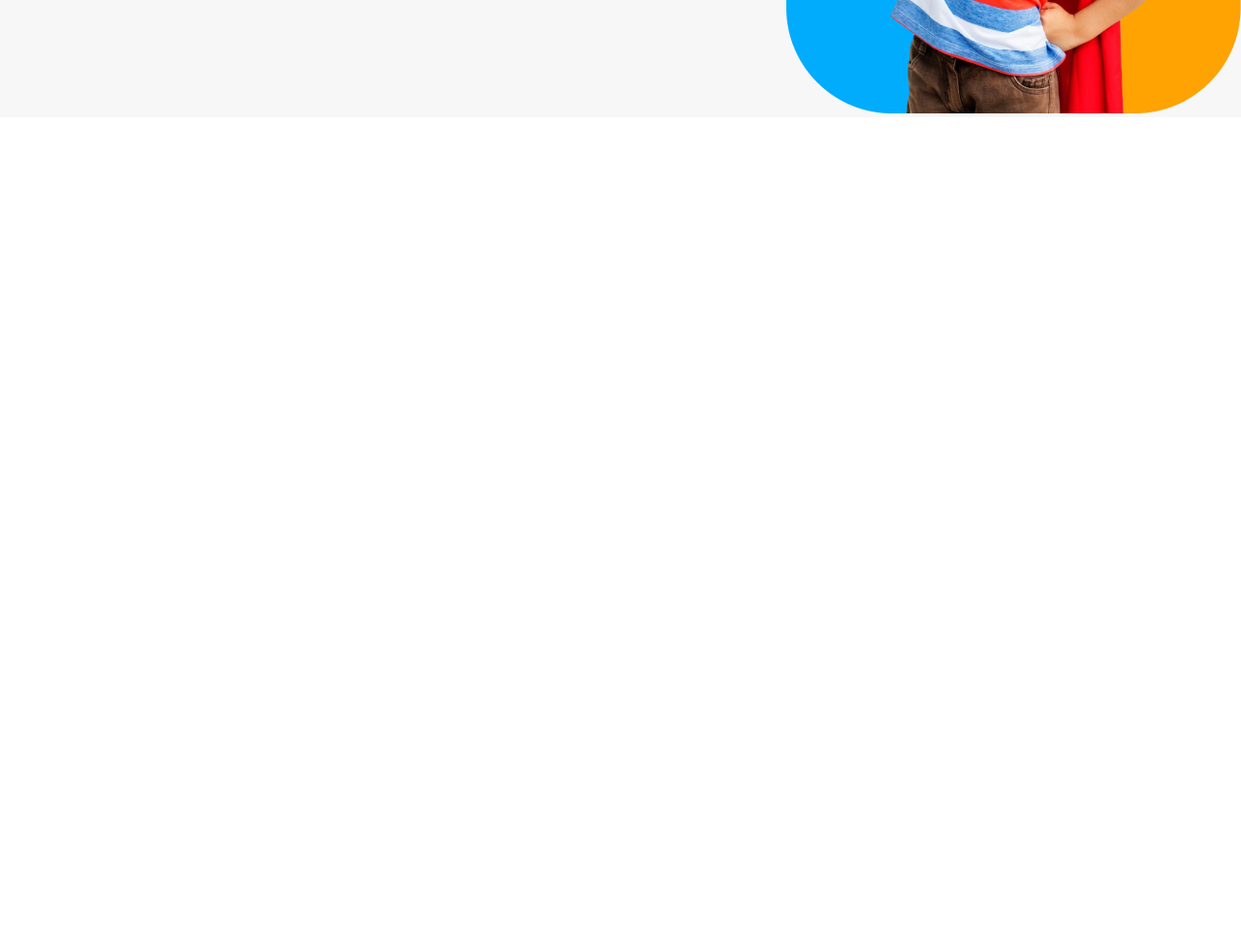
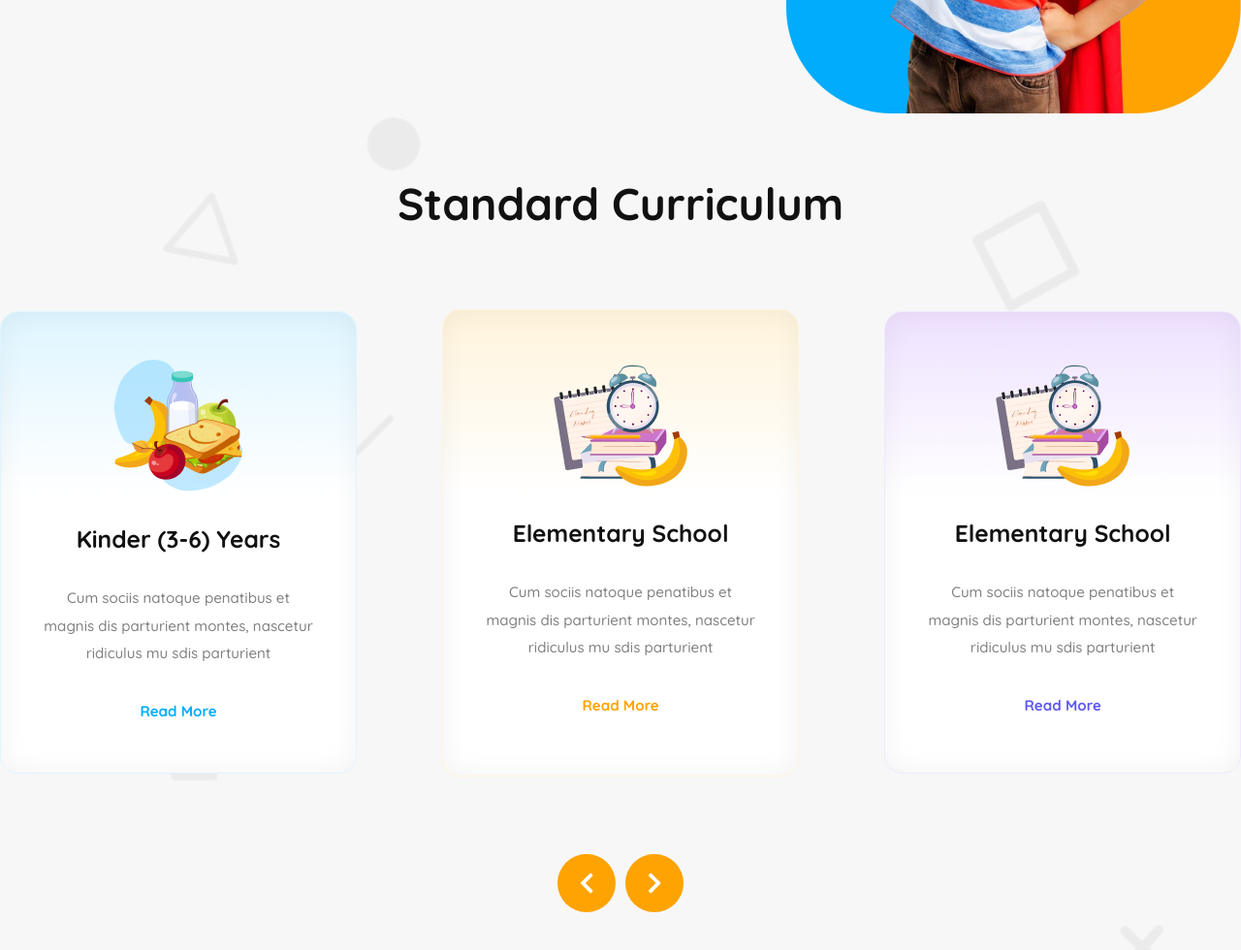
Before and after one commit to TanmoyDhar1077/kids-school, a plain HTML site: page index.html in a window 1280 px wide. Shown: the part 560-1540 px from the top of the page at 97% size. Before the commit the page ends 800 px from the top, so only its background shows below. Drawn offline with Linux system fonts and the light colour scheme.

Commit message:
Curriculum Section Done with Responsive

```diff
--- a/assets/css/responsive.css
+++ b/assets/css/responsive.css
@@ -40,9 +40,33 @@
     }
 
     .header .hero-content {
-        width:100%;
+        width: 357px;
         align-items: center;
         text-align: center;
+    }
+
+    /* Curriculum Section */
+    .curriculum {
+        padding: 40px 0;
+    }
+
+    .curriculum .curriculum-item {
+        gap: 20px;
+    }
+
+    .curriculum .cards {
+        flex-direction: column;
+        gap: 20px;
+    }
+
+    .curriculum .card-1,
+    .curriculum .card-2,
+    .curriculum .card-3 {
+        width: 100%;
+    }
+
+    .curriculum .left-right-arrow {
+        display: none;
     }
 }
 
@@ -89,4 +113,20 @@
         text-align: center;
     }
 
+    /* Curriculum Section */
+    .curriculum .cards {
+        flex-direction: column;
+        gap: 40px;
+    }
+
+    .curriculum .card-1,
+    .curriculum .card-2,
+    .curriculum .card-3 {
+        width: 100%;
+    }
+
+    .curriculum .left-right-arrow {
+        display: none;
+    }
+
 }
--- a/assets/css/style.css
+++ b/assets/css/style.css
@@ -6,6 +6,7 @@
     --color_1: rgba(5, 212, 223, 1);
     --color_2: rgba(93, 88, 239, 1);
     --color_3: rgba(149, 178, 38, 1);
+    --color_4: #808080;
 }
 
 
@@ -17,19 +18,16 @@
 
 html {
     font-size: 100%;
-    width: 100%;
     scroll-behavior: smooth;
 }
-
-
-/*================
-    Shared CSS
-==================*/
 
 body {
     font-family: "Quicksand", serif;
 }
 
+/*================
+    Shared CSS
+==================*/
 
 .container {
     max-width: 1280px;
@@ -128,9 +126,41 @@ ul {
     font-weight: 400;
 }
 
-/*==================
+.font-5 {
+    color: var(--Black);
+    font-size: 2.875rem;
+    font-weight: 700;
+    text-align: center;
+}
+
+.font-6 {
+    color: var(--Black);
+    font-size: 1.533rem;
+    font-weight: 700;
+}
+
+.font-7 {
+    color: var(--color_4);
+    font-size: 0.943rem;
+    font-weight: 500;
+    line-height: 28.296px;
+    text-align: center;
+}
+
+.arrow {
+    display: flex;
+    width: 60px;
+    height: 60px;
+    padding: 15px 0px;
+    justify-content: center;
+    align-items: center;
+    border-radius: 50%;
+    background: var(--Orange);
+}
+
+/* ==================
     NavBar Section
-====================*/
+==================== */
 
 .header {
     background-color: var(--White);
@@ -195,3 +225,97 @@ ul {
     align-items: flex-start;
     gap: 24px;
 }
+
+/* ====================
+    Curriculum Section
+======================== */
+
+.curriculum {
+    padding: 60px 0;
+    background: url(../img/bg.png) var(--White) no-repeat 50% 0% / cover;
+}
+
+.curriculum .curriculum-item {
+    display: flex;
+    flex-direction: column;
+    gap: 80px;
+}
+
+.curriculum .cards {
+    display: flex;
+    justify-content: space-between;
+    align-items: center;
+}
+
+.curriculum .card-1 {
+    display: flex;
+    width: 367.805px;
+    height: 476.784px;
+    padding: 52.819px 40.668px 53.762px 40.878px;
+    flex-direction: column;
+    justify-content: center;
+    align-items: center;
+    gap: 32.069px;
+    border-radius: 18.864px;
+    border: 0.943px solid #DEF5FF;
+    background: linear-gradient(180deg, #DEF5FF 0%, rgba(255, 255, 255, 0.00) 40%), #FFF;
+    box-shadow: 0px 0px 28.296px 0.943px rgba(0, 0, 0, 0.05) inset;
+}
+
+.curriculum .card-1 a {
+    color: var(--Sky-Blue);
+    font-size: 0.943rem;
+    font-weight: 700;
+    line-height: 28.296px;
+}
+
+.curriculum .card-2 {
+    display: flex;
+    width: 367.805px;
+    height: 481.5px;
+    padding: 52.819px 40.668px 53.762px 40.878px;
+    flex-direction: column;
+    justify-content: center;
+    align-items: center;
+    gap: 32.069px;
+    border-radius: 18.864px;
+    border: 0.943px solid #FFF4DC;
+    background: linear-gradient(180deg, #FFF4DC 0%, rgba(255, 255, 255, 0.00) 40%), #FFF;
+    box-shadow: 0px 0px 28.296px 0.943px rgba(0, 0, 0, 0.05) inset;
+}
+
+.curriculum .card-2 a {
+    color: var(--Orange);
+    font-size: 0.943rem;
+    font-weight: 700;
+    line-height: 28.296px;
+}
+
+.curriculum .card-3 {
+    display: flex;
+    width: 367.805px;
+    height: 476.784px;
+    padding: 52.819px 40.668px 53.762px 40.878px;
+    flex-direction: column;
+    justify-content: center;
+    align-items: center;
+    gap: 32.069px;
+    border-radius: 18.864px;
+    border: 0.943px solid #F2E8FF;
+    background: linear-gradient(180deg, #EEE1FF 0%, rgba(255, 255, 255, 0.00) 40%), #FFF;
+    box-shadow: 0px 0px 28.296px 0.943px rgba(0, 0, 0, 0.05) inset;
+}
+
+.curriculum .card-3 a {
+    color: var(--color_2);
+    font-size: 0.943rem;
+    font-weight: 700;
+    line-height: 28.296px;
+}
+
+.curriculum .left-right-arrow {
+    display: flex;
+    align-items: center;
+    justify-content: center;
+    gap: 10px;
+}
--- a/index.html
+++ b/index.html
@@ -46,7 +46,8 @@
             <div class="hero">
                 <div class="hero-content">
                     <h1><span class="font-1">Empowering</span><br> <span class="font-2">students from small age</span>
-                        <span class="font-3">towards vision</span></h1>
+                        <span class="font-3">towards vision</span>
+                    </h1>
                     <p class="font-4">With the courage, Confidence, Creativity and Compassion to make their Unique
                         Contribution in a Diverse and Dynamic World.</p>
                     <button class="btn2">Enroll Now</button>
@@ -60,7 +61,50 @@
     </header>
 
     <main>
-
+        <!-- Curriculum Section -->
+        <section class="curriculum">
+            <div class="container">
+                <div class="curriculum-item">
+                    <h2 class="font-5">Standard Curriculum</h2>
+                    <div class="cards">
+                        <!-- Card 1 -->
+                        <div class="card-1">
+                            <img src="./assets/img/kinder.png" alt="">
+                            <h3 class="font-6">Kinder (3-6) Years</h3>
+                            <p class="font-7">Cum sociis natoque penatibus et magnis
+                                dis parturient montes, nascetur ridiculus
+                                mu sdis parturient</p>
+                            <a href="">Read More</a>
+                        </div>
+                        <!-- Card 2 -->
+                        <div class="card-2">
+                            <img src="./assets/img/elementary.png" alt="">
+                            <h3 class="font-6">Elementary School</h3>
+                            <p class="font-7">Cum sociis natoque penatibus et magnis
+                                dis parturient montes, nascetur ridiculus
+                                mu sdis parturient</p>
+                            <a href="">Read More</a>
+                        </div>
+                        <!-- Card 3 -->
+                        <div class="card-3">
+                            <img src="./assets/img/elementary.png" alt="">
+                            <h3 class="font-6">Elementary School</h3>
+                            <p class="font-7">Cum sociis natoque penatibus et magnis
+                                dis parturient montes, nascetur ridiculus
+                                mu sdis parturient</p>
+                            <a href="">Read More</a>
+                        </div>
+                    </div>
+                    <div class="left-right-arrow">
+                        <a href="" class="arrow">
+                            <img src="./assets/img/left-arrow.png" alt="">
+                        </a>
+                        <a href="" class="arrow">
+                            <img src="./assets/img/right-arrow.png" alt="">
+                        </a>
+                    </div>
+                </div>
+        </section>
     </main>
 
     <footer>
```
Also changed, not shown: assets/img/left-arrow.png (added), assets/img/right-arrow.png (added).
